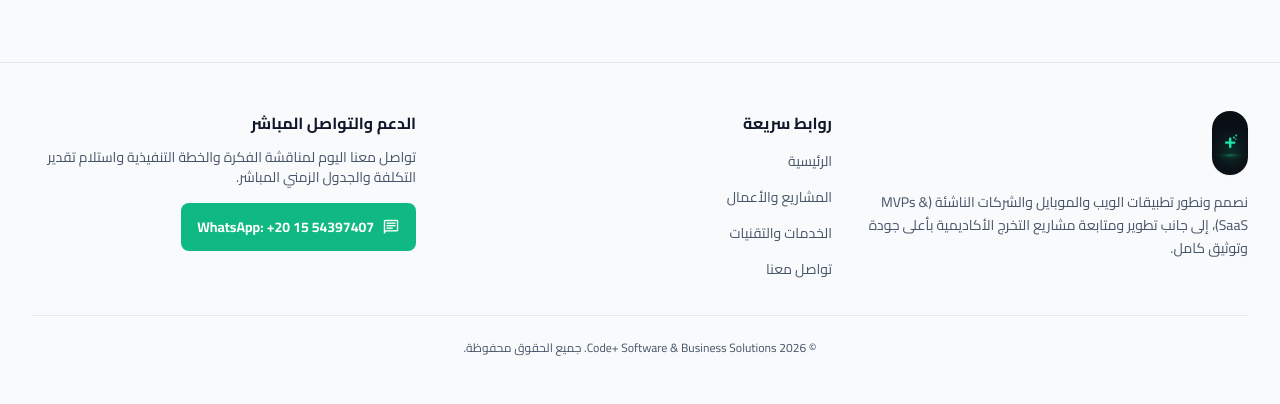
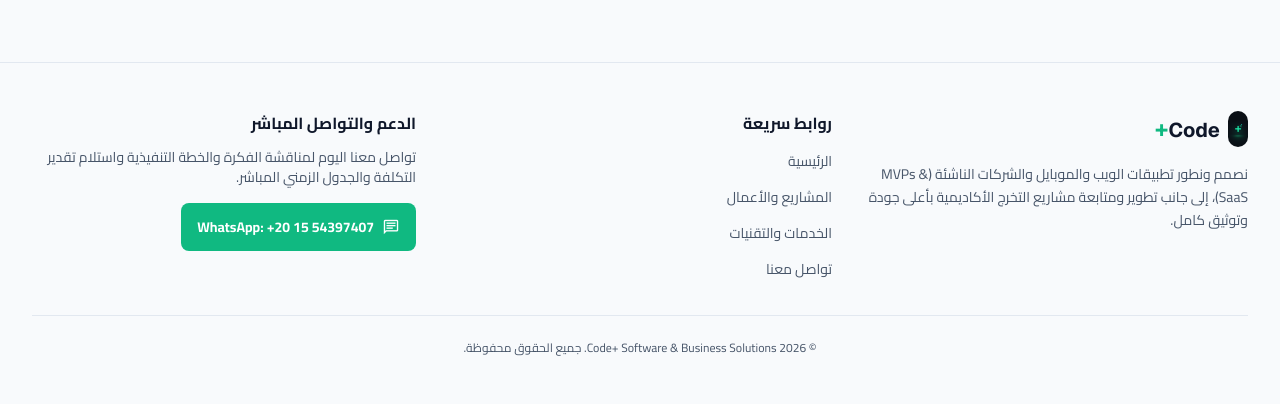
Before and after one commit to ahmedsand244/Landingpage, a Django app: page /about/ in a window 1280 px wide. Shown: the part 1397-1801 px from the top of the page. Run offline with Django 5.2, Linux system fonts and the light colour scheme; some libraries are stand-ins or nearby versions.

Commit message:
Update navbar and footer branding to display green glowing plus icon alongside Code+ text as requested in voice note

```diff
--- a/templates/base.html
+++ b/templates/base.html
@@ -165,9 +165,12 @@
     <nav class="bg-surface/90 backdrop-blur-md sticky top-0 border-b border-slate-200 dark:border-white/10 shadow-sm z-50 transition-all">
         <div class="flex justify-between items-center w-full px-4 md:px-8 h-24 max-w-[1440px] mx-auto">
 
-            <!-- Brand Logo Image Only -->
-            <a href="/" class="flex items-center hover:opacity-90 transition-opacity min-h-[44px] group">
-                <img src="{% static 'images/logo.png' %}" alt="مشروع+ Logo" class="h-16 md:h-20 w-auto object-contain rounded-full shadow-lg shadow-primary/20 group-hover:scale-105 transition-transform duration-300"/>
+            <!-- Brand Logo Image & Code+ Text -->
+            <a href="/" class="flex items-center gap-3 hover:opacity-90 transition-opacity min-h-[44px] group">
+                <img src="{% static 'images/logo.png' %}" alt="Code+ Logo" class="h-10 md:h-12 w-auto object-contain rounded-xl group-hover:scale-105 transition-transform duration-300"/>
+                <span class="text-2xl md:text-3xl font-extrabold tracking-wider text-slate-900 dark:text-white flex items-center font-geist">
+                    Code<span class="text-[#10B981] font-black text-3xl md:text-4xl drop-shadow-[0_0_10px_rgba(16,185,129,0.5)]">+</span>
+                </span>
             </a>
 
             <!-- Desktop Navigation Menu (4 Links) -->
@@ -259,8 +262,11 @@
     <footer class="bg-surface-container-lowest border-t border-slate-200 dark:border-white/10 py-12 px-4 md:px-8 mt-16 transition-colors w-full">
         <div class="max-w-[1440px] mx-auto grid grid-cols-1 md:grid-cols-3 gap-8">
             <div>
-                <a href="/" class="inline-flex items-center mb-4 hover:opacity-90 transition-opacity">
-                    <img src="{% static 'images/logo.png' %}" alt="مشروع+ Logo" class="h-14 md:h-16 w-auto object-contain rounded-full shadow-sm"/>
+                <a href="/" class="inline-flex items-center gap-2 mb-4 hover:opacity-90 transition-opacity">
+                    <img src="{% static 'images/logo.png' %}" alt="Code+ Logo" class="h-9 w-auto object-contain rounded-xl"/>
+                    <span class="text-xl font-extrabold text-slate-900 dark:text-white font-geist">
+                        Code<span class="text-[#10B981] font-black text-2xl">+</span>
+                    </span>
                 </a>
                 <p class="text-on-surface-variant text-sm leading-relaxed" x-text="t('hero_desc', 'نطور ونبني حلول البرمجيات وتطبيقات البزنس للشركات والأنشطة التجارية، إلى جانب المشاريع الأكاديمية.')"></p>
             </div>
```
